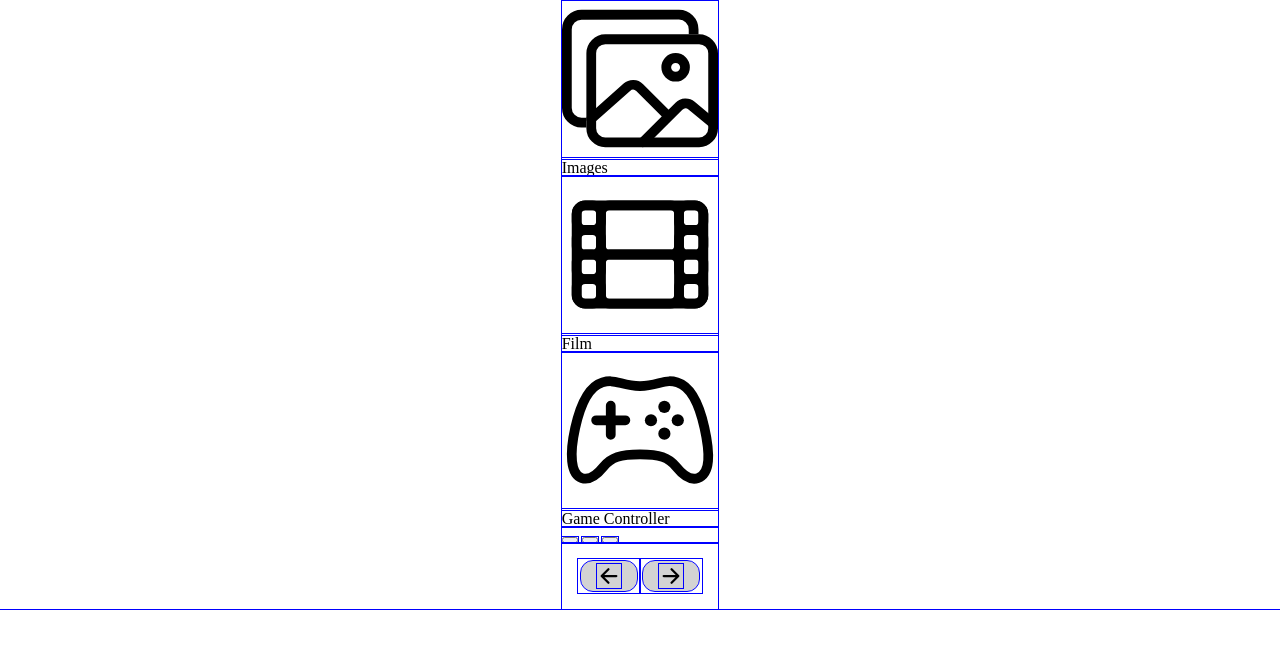
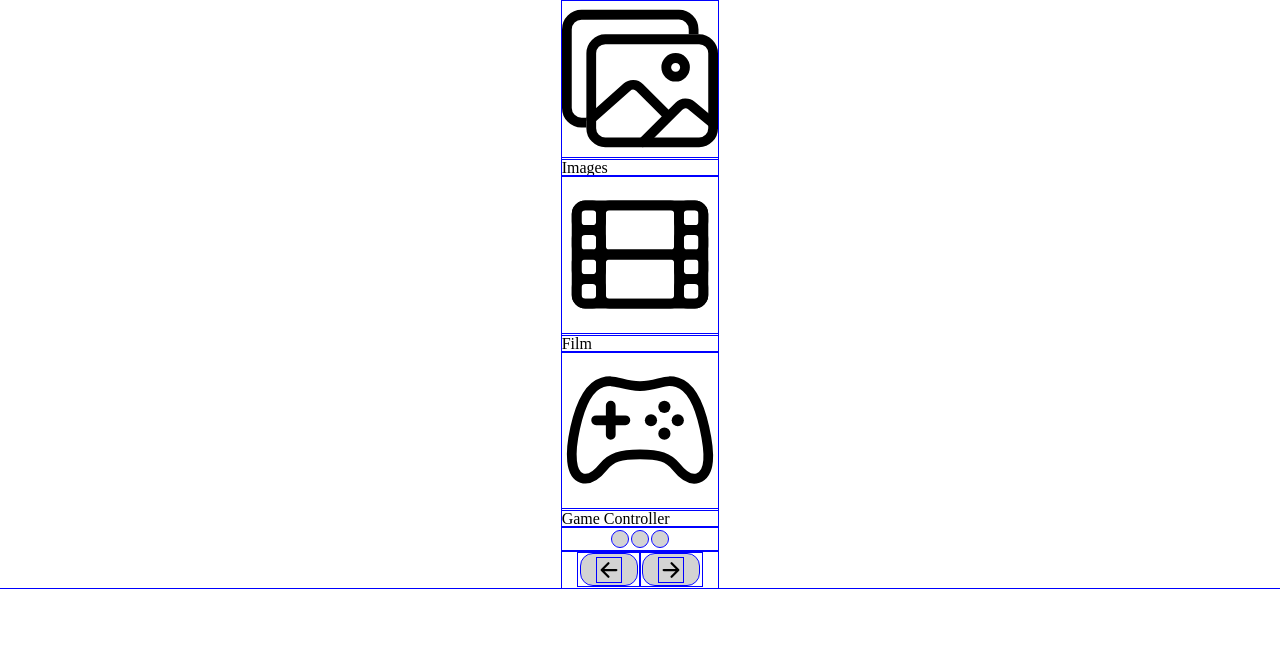
Before and after one commit to aloe-lue/image-slider, a website built with webpack: page src/index.html in a window 1280 px wide. Built offline with nearby package versions, Linux system fonts and the light colour scheme.

Commit message:
Remove buttons border and style bg to lightgray

```diff
--- a/src/image-slider-style/style.css
+++ b/src/image-slider-style/style.css
@@ -167,7 +167,7 @@ main {
 div#image_slider_navigation {
   display: flex;
   background-color: #ffffff;
-  padding: 1rem;
+  padding: 0.1rem 1rem;
 }
 
 button.arrow_back > figure,
@@ -198,3 +198,22 @@ button.arrow_back > figure > figcaption {
   scale: 0;
   position: absolute;
 }
+
+.circles {
+  display: flex;
+  justify-content: center;
+  padding: 0.25rem;
+}
+
+.circles > button {
+  appearance: none;
+  border: 0;
+  background-color: lightgray;
+  padding: 0.5rem;
+  border-radius: 50%;
+  margin: 0 2px;
+}
+
+.circles > button.active_button {
+  background-color: black;
+}
```
